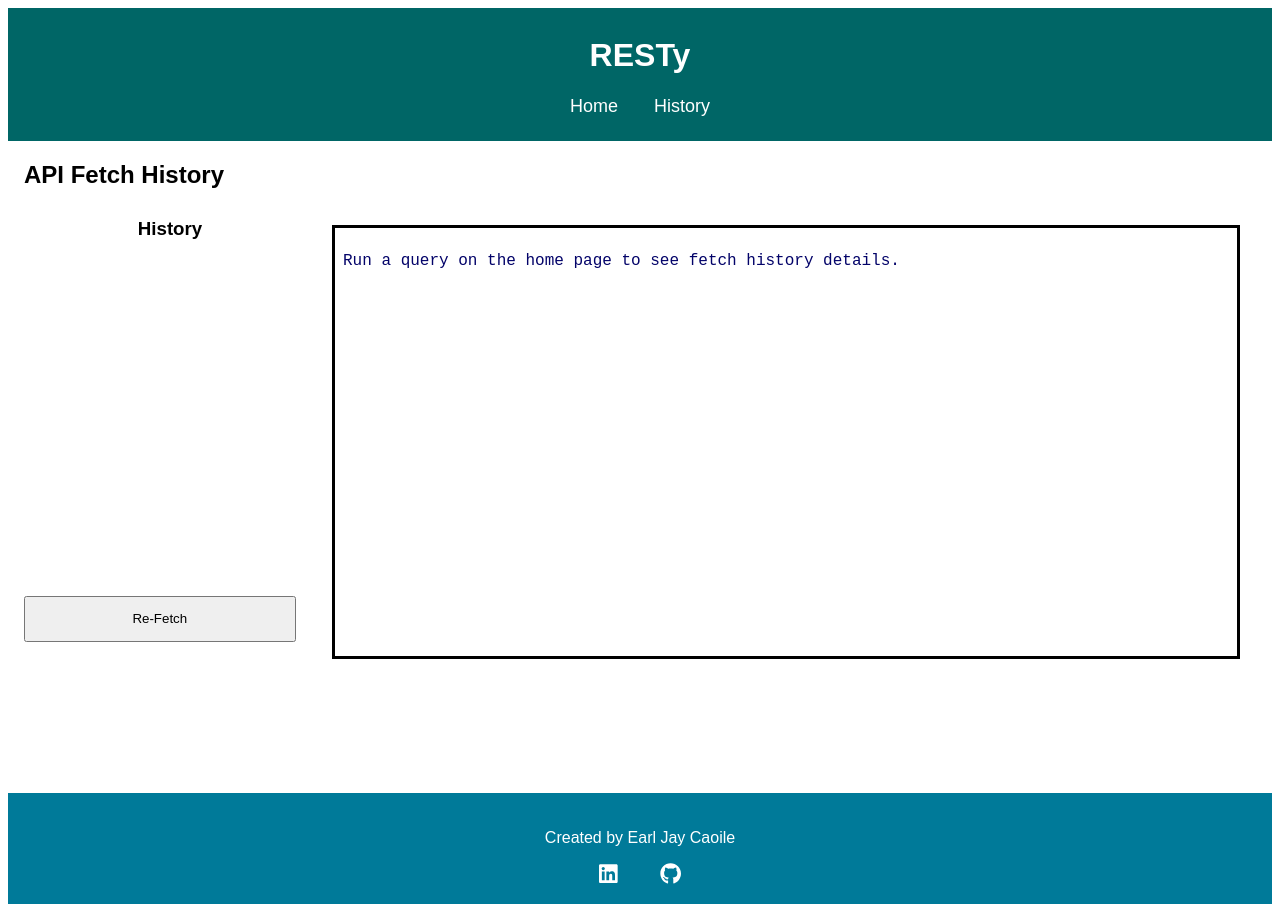
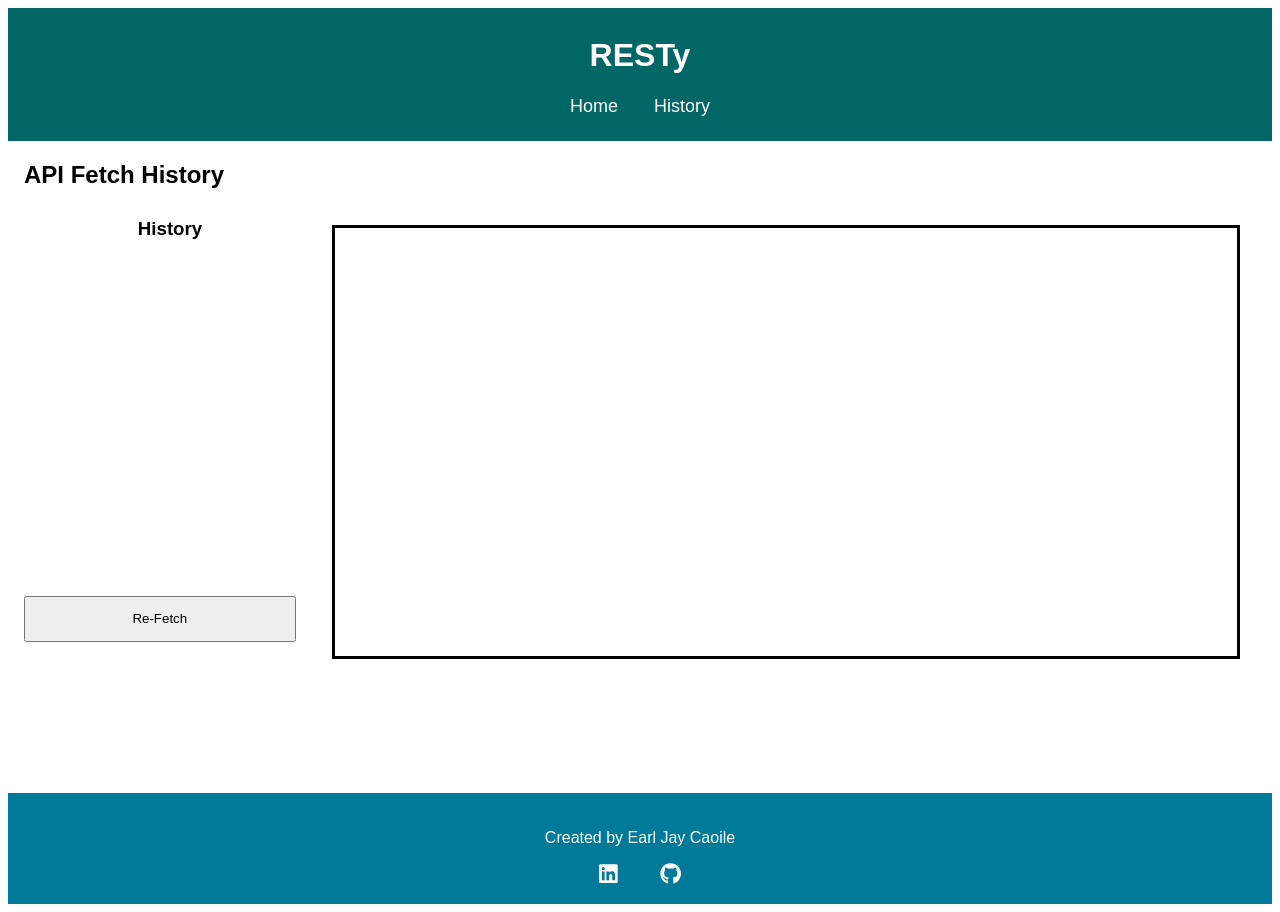
Before and after one commit to earljay-caoile-401-advanced-javascript/react-resty, a React (Create React App) app: page /history in a window 1280 px wide. Built offline with nearby package versions, Linux system fonts and the light colour scheme.

Commit message:
reusing results component for history page too

```diff
--- a/src/App.js
+++ b/src/App.js
@@ -146,8 +146,14 @@ class App extends React.Component {
     await this.setState({ reqBody: val });
   }
 
+  /**
+   * helper function that re-runs a previous request with the same parameters as before
+   * @param   {object} index number for the index in the history array
+   * @return  {void}
+   */
   async fetchPrevReq(index) {
     const prevReq = this.state.history[index];
+    if (prevReq) {
       await this.setState({
         url: prevReq.url,
         reqType: prevReq.reqType,
@@ -155,6 +161,7 @@ class App extends React.Component {
       });
 
       await this.apiFetch();
+    }
   }
 
   render() {
--- a/src/components/History.js
+++ b/src/components/History.js
@@ -1,7 +1,7 @@
 import React from 'react';
 import MiniHistory from './MiniHistory';
 import { Redirect } from 'react-router-dom';
-
+import Results from './Results';
 /**
  * Parent component that shows history of API requests
  *
@@ -47,13 +47,7 @@ class History extends React.Component {
             onSubmit={this.handleSubmit.bind(this)}
             selectedIndex={this.state.selectedIndex}
           />
-          <div className="fetch-details results">
-            <pre>
-              {this.state.currDetails
-                ? JSON.stringify(this.state.currDetails, null, 2)
-                : 'Run a query on the home page to see fetch history details.'}
-            </pre>
-          </div>
+          <Results className="results" output={this.state.currDetails} />
         </div>
       </div>
     );
```
Lines whose indentation alone changed are shown as unchanged.
